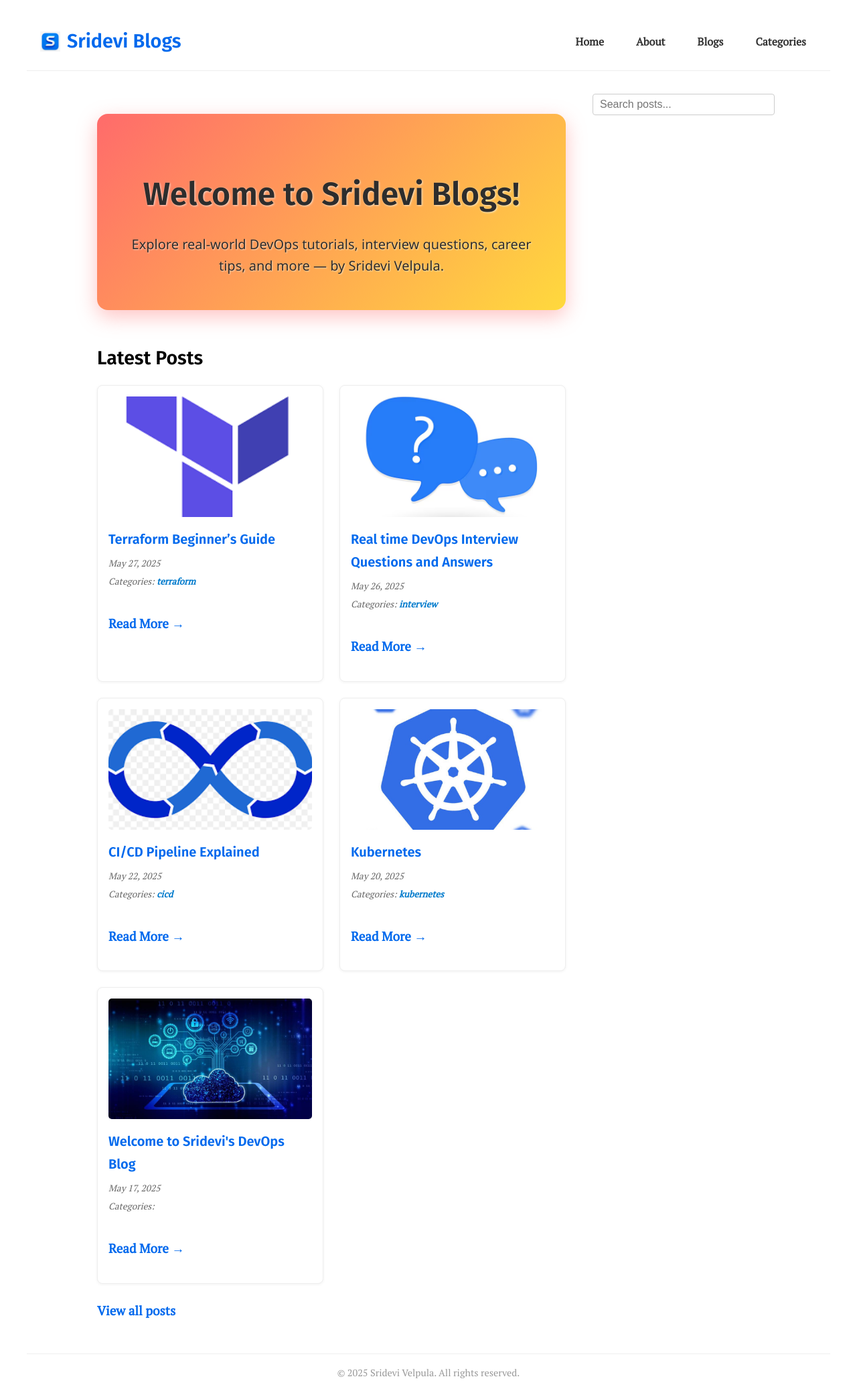
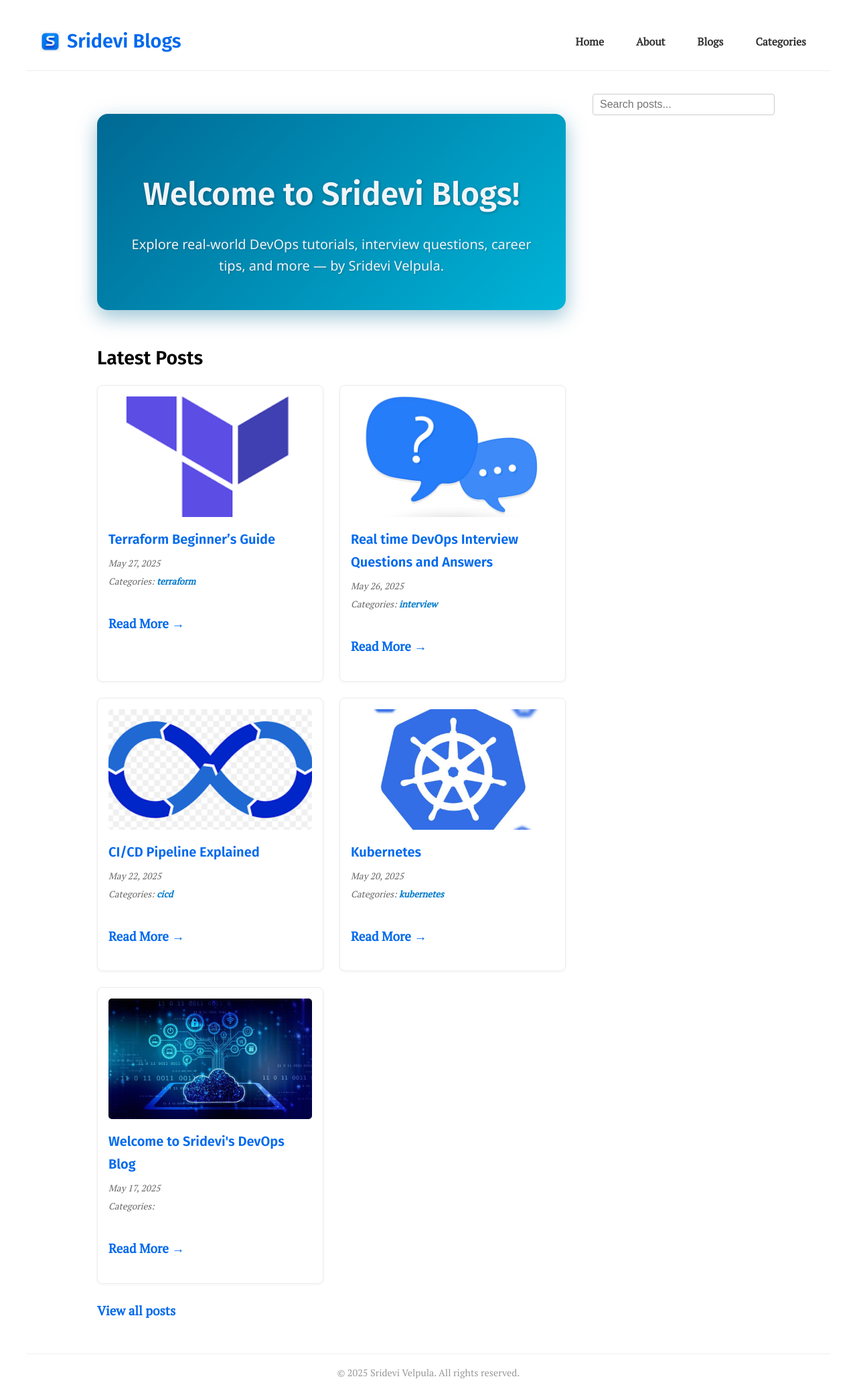
Before and after one commit to srideviblogs/srideviblogs.github.io, a Jekyll site: the page built from index.md, in a window 1280 px wide. Shown: the whole page at 67% size. Built offline with Jekyll 4.4.1, drawn with Linux system fonts in a browser that asks for light colours.

Commit message:
Update home.html

```diff
--- a/_layouts/home.html
+++ b/_layouts/home.html
@@ -4,30 +4,30 @@ layout: default
 
 <section class="welcome-intro"
   style="
-    background: linear-gradient(135deg, #FF6B6B, #FFD93D);
-    color: #2D2D2D !important;
+    background: linear-gradient(135deg, #006994, #00B4D8);
+    color: #f0f4f8 !important;
     padding: 50px 30px;
     border-radius: 16px;
     max-width: 900px;
     margin: 2rem auto 3rem auto;
     text-align: center;
     font-family: 'Segoe UI', Tahoma, Geneva, Verdana, sans-serif;
-    box-shadow: 0 10px 30px rgba(255, 107, 107, 0.4);
+    box-shadow: 0 10px 30px rgba(0, 105, 148, 0.4);
     line-height: 1.6;
   ">
   <h1 style="
     font-size: 3rem;
     margin-bottom: 20px;
     font-weight: 700;
-    color: #2D2D2D !important;
-    text-shadow: 1px 1px 3px rgba(255,255,255,0.7);
+    color: #f0f4f8 !important;
+    text-shadow: 1px 1px 4px rgba(0,0,0,0.3);
   ">Welcome to Sridevi Blogs!</h1>
   <p style="
     font-size: 1.25rem;
     max-width: 650px;
     margin: 0 auto;
-    color: #2D2D2D !important;
-    text-shadow: 1px 1px 2px rgba(255,255,255,0.6);
+    color: #f0f4f8 !important;
+    text-shadow: 1px 1px 3px rgba(0,0,0,0.2);
   ">
     Explore real-world DevOps tutorials, interview questions, career tips, and more — by Sridevi Velpula.
   </p>
```
